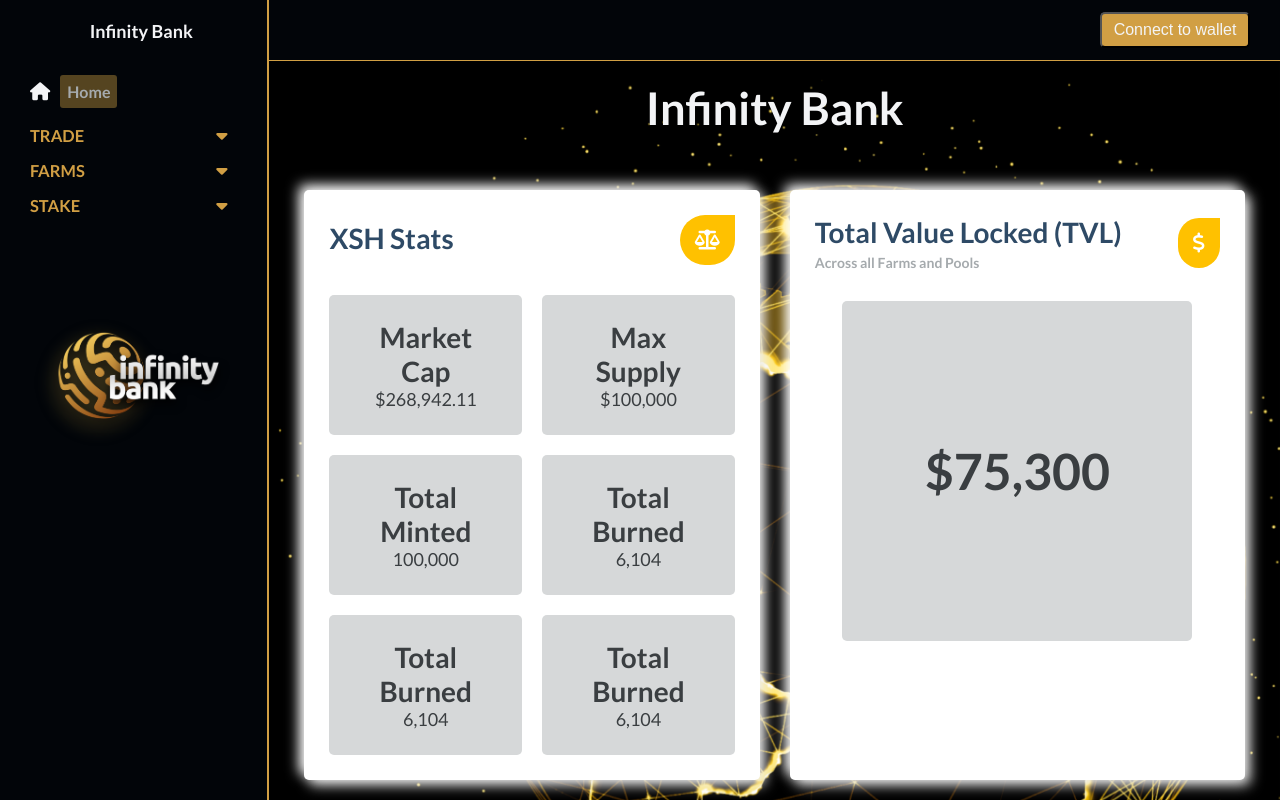
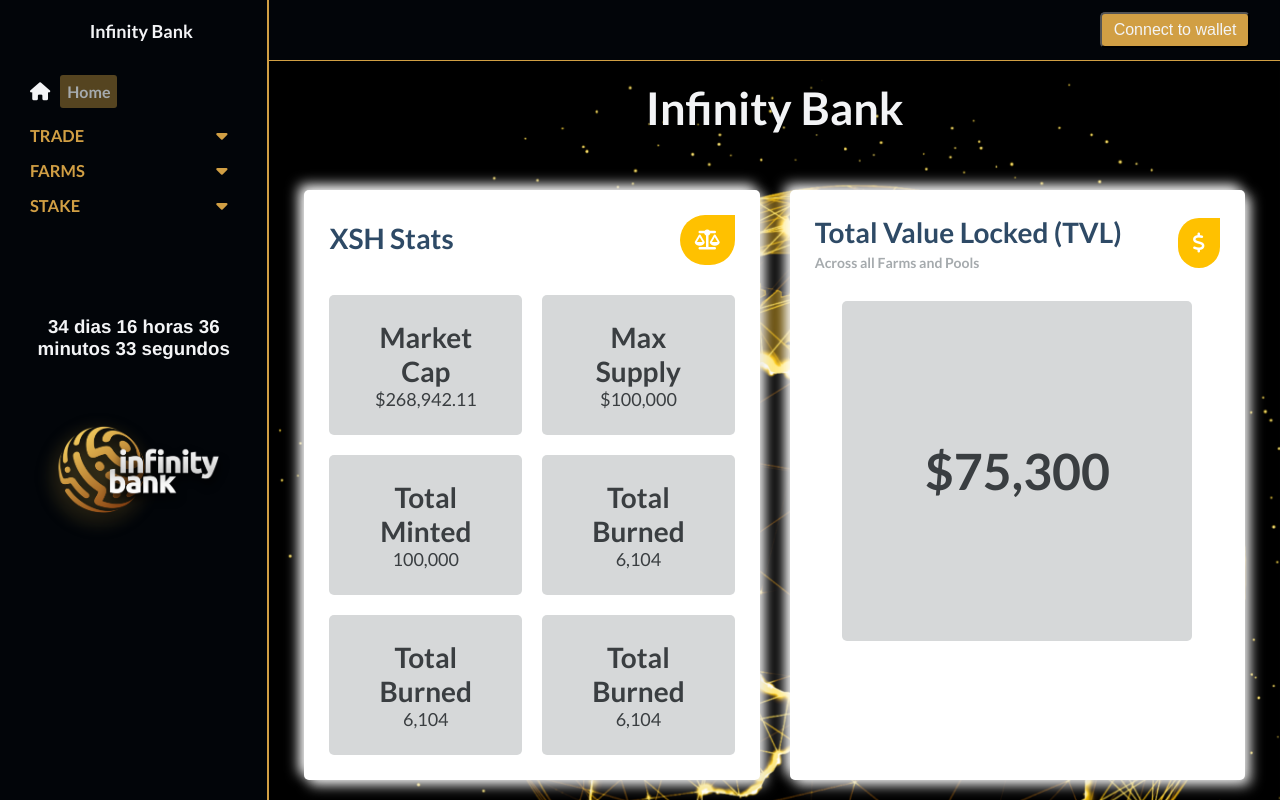
Before and after one commit to RogerioJunior/project-ex-bank, a React (Create React App) app: page / in a window 1280 px wide. Built offline with nearby package versions, Linux system fonts and the light colour scheme.

Commit message:
disable menus and add countdown

```diff
--- /dev/null
+++ b/src/components/Countdown/index.js
@@ -0,0 +1,54 @@
+import React, { useEffect, useState } from "react";
+
+import './styles.css';
+
+
+function Countdown() {
+
+    const calculateTimeLeft = () => {
+        let year = new Date().getFullYear();
+        const difference = +new Date(`${year}-03-25`) - +new Date();
+        let timeLeft = {};
+
+        if (difference > 0) {
+            timeLeft = {
+                dias: Math.floor(difference / (1000 * 60 * 60 * 24)),
+                horas: Math.floor((difference / (1000 * 60 * 60)) % 24),
+                minutos: Math.floor((difference / 1000 / 60) % 60),
+                segundos: Math.floor((difference / 1000) % 60),
+            };
+        }
+
+        return timeLeft;
+    };
+
+    const [timeLeft, setTimeLeft] = useState(calculateTimeLeft());
+    const [year] = useState(new Date().getFullYear());
+
+    useEffect(() => {
+        setTimeout(() => {
+            setTimeLeft(calculateTimeLeft());
+        }, 1000);
+    });
+
+    const timerComponents = [];
+
+    Object.keys(timeLeft).forEach((interval) => {
+        if (!timeLeft[interval]) {
+            return;
+        }
+
+        timerComponents.push(
+            <span>
+                {timeLeft[interval]} {interval}{" "}
+            </span>
+        );
+    });
+    return (
+        <div className="counter">
+           <h3> {timerComponents.length ? timerComponents : <span>Time's up!</span>}</h3>
+        </div>
+    );
+}
+
+export default Countdown;
--- /dev/null
+++ b/src/components/Countdown/styles.css
@@ -0,0 +1,3 @@
+.counter h3 {
+    font-family: 'Franklin Gothic Medium', 'Arial Narrow', Arial, sans-serif;
+}
--- a/src/components/Sidebar/index.js
+++ b/src/components/Sidebar/index.js
@@ -1,6 +1,7 @@
 import { Link } from "react-router-dom";
 import './styles.css';
 import logo from '../../assets/img/Bank_72.png'
+import Countdown from "../../components/Countdown";
 
 function Sidebar({ sidebarOpen, closeSidebar }) {
 
@@ -50,13 +51,13 @@
         <div id="trade" className="trade__show show">
           <div className="sidebar__link">
             <i className="fa-solid fa-right-left"></i>
-            <Link onClick={hideMenu} to={`/exchange`}>
+            <Link onClick={hideMenu} to={`/`}>
               Exchange
             </Link>
           </div>
           <div className="sidebar__link">
             <i className="fa-solid fa-arrows-rotate"></i>
-            <Link onClick={hideMenu} to={`/liquidity`}>
+            <Link onClick={hideMenu} to={`/`}>
               Liquidity
             </Link>
           </div>
@@ -69,7 +70,7 @@
         <div id="farm" className="farm__show show">
           <div className="sidebar__link">
             <i className="fa-solid fa-tractor"></i>
-            <Link onClick={hideMenu} to={`/farm`}>
+            <Link onClick={hideMenu} to={`/`}>
               Farm
             </Link>
           </div>
@@ -82,7 +83,7 @@
         <div id="stake" className="stake__show show">
           <div className="sidebar__link">
             <i className="fa-solid fa-handshake"></i>
-            <Link onClick={hideMenu} to={`/pool`}>
+            <Link onClick={hideMenu} to={`/`}>
               Pool
             </Link>
           </div>
@@ -90,6 +91,9 @@
       </div>
 
       <div className="sidebar__footer">
+        <div className="sidebar__countdown">
+          <Countdown />
+        </div>
         <div className="sidebar__img">
           <img src={logo} alt="logo" />
         </div>
--- a/src/components/Sidebar/styles.css
+++ b/src/components/Sidebar/styles.css
@@ -124,11 +124,20 @@
 }
 
 .sidebar__footer {
-  display: flex;
+  display: block;
   justify-content: center;
   align-items: center;
+  text-align: center;
   color: #f3f4f6;
   margin-top: 100px;
+}
+
+.sidebar__countdown {
+  margin-bottom: 50px;
+}
+
+.sidebar__img {
+  justify-content: center;
 }
 
 .sidebar__footer>div>img {
```
